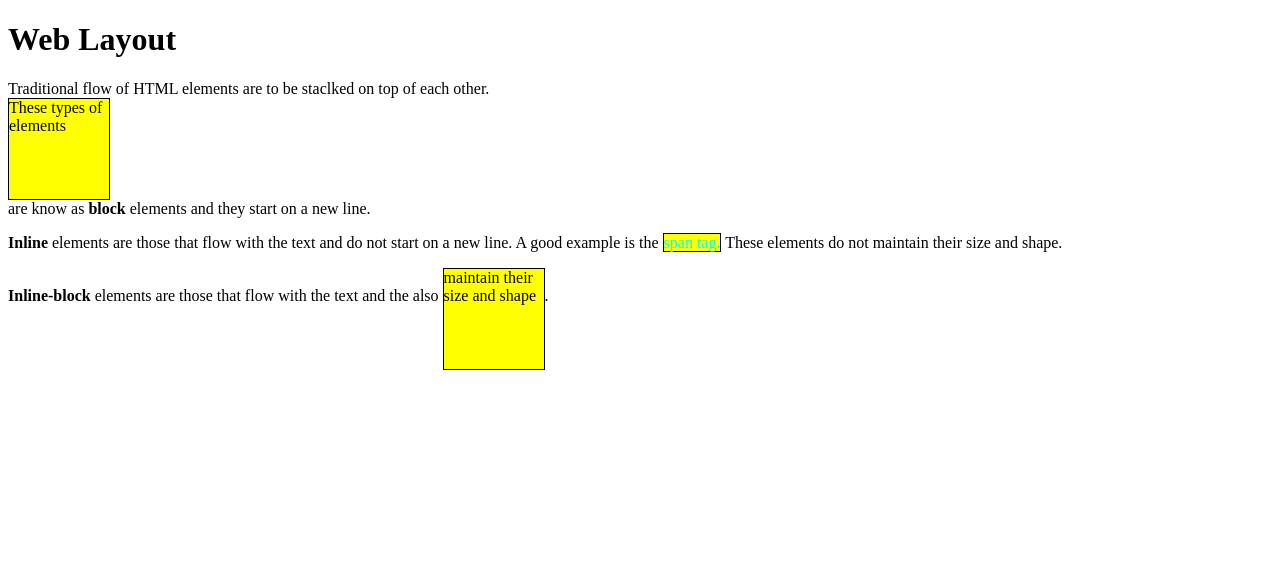
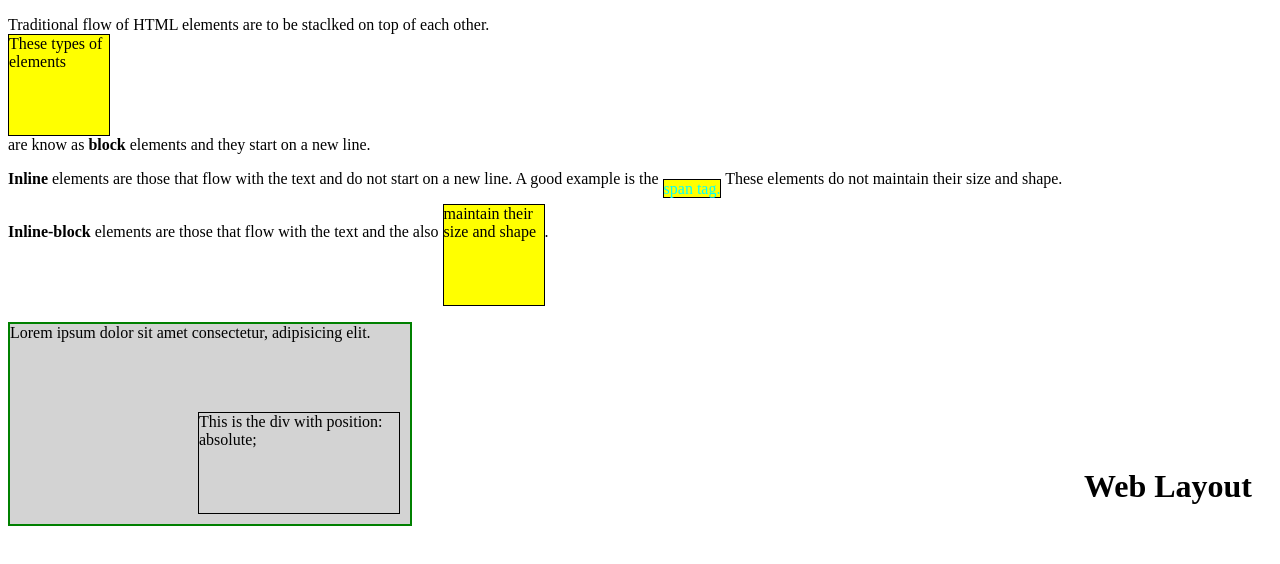
Before and after one commit to ShareghYusefi/web_layout, a plain HTML site: page index.html in a window 1280 px wide. Drawn offline with Linux system fonts and the light colour scheme.

Commit message:
position property

```diff
--- a/index.html
+++ b/index.html
@@ -19,6 +19,8 @@
         height: 100px;
         background-color: yellow;
         border: 1px solid black;
+        position: relative;
+        top: 10px;
       }
 
       span.c {
@@ -28,9 +30,34 @@
         background-color: yellow;
         border: 1px solid black;
       }
+
+      /* position */
+      /* absolute is relative to the nearest positioned parent */
+      h1 {
+        position: absolute;
+        bottom: 0px;
+        right: 20px;
+      }
+
+      div.relative {
+        position: relative;
+        width: 400px;
+        height: 200px;
+        background-color: lightgray;
+        border: 2px solid green;
+      }
+
+      div.absolute {
+        position: absolute;
+        right: 10px;
+        bottom: 10px;
+        width: 200px;
+        height: 100px;
+        border: 1px solid black;
+      }
     </style>
   </head>
-  <body>
+  <body style="position: relative">
     <h1>Web Layout</h1>
 
     <p>
@@ -50,5 +77,10 @@
       <strong>Inline-block</strong> elements are those that flow with the text
       and the also <span class="c">maintain their size and shape</span>.
     </p>
+
+    <div class="relative">
+      Lorem ipsum dolor sit amet consectetur, adipisicing elit.
+      <div class="absolute">This is the div with position: absolute;</div>
+    </div>
   </body>
 </html>
```
